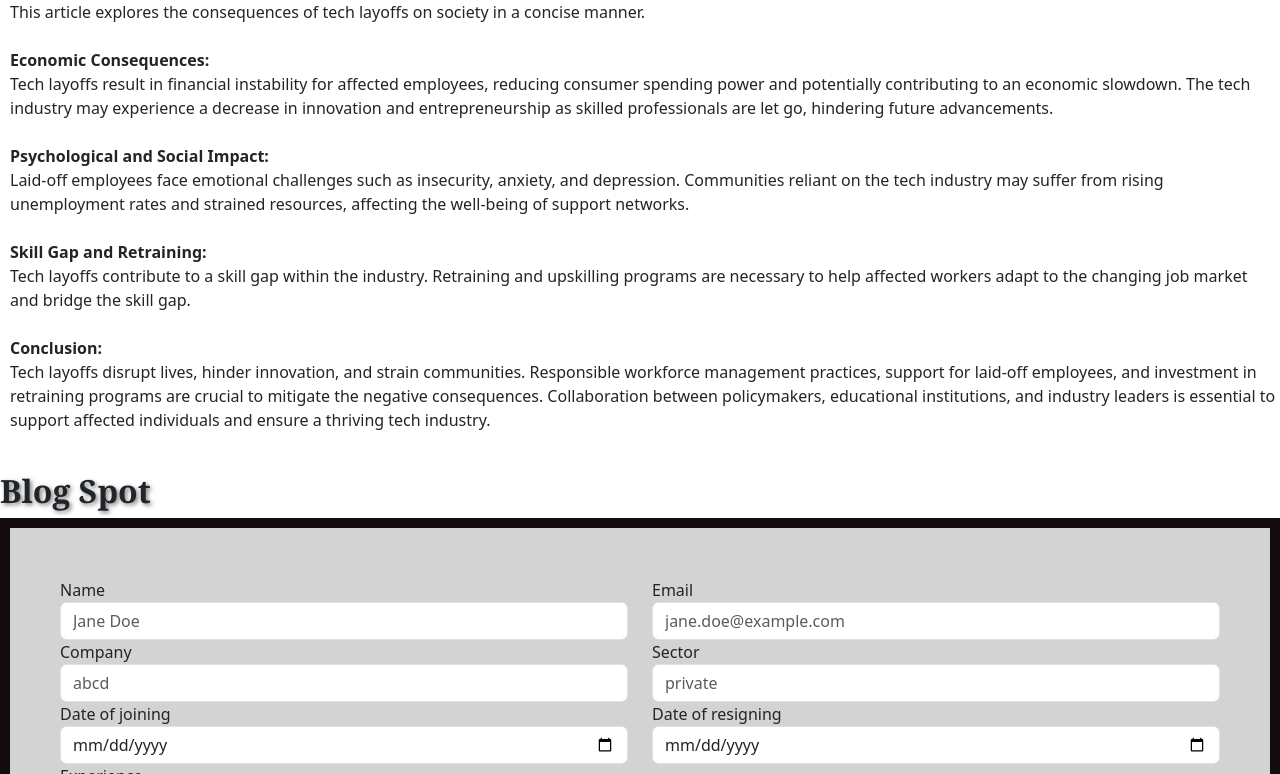
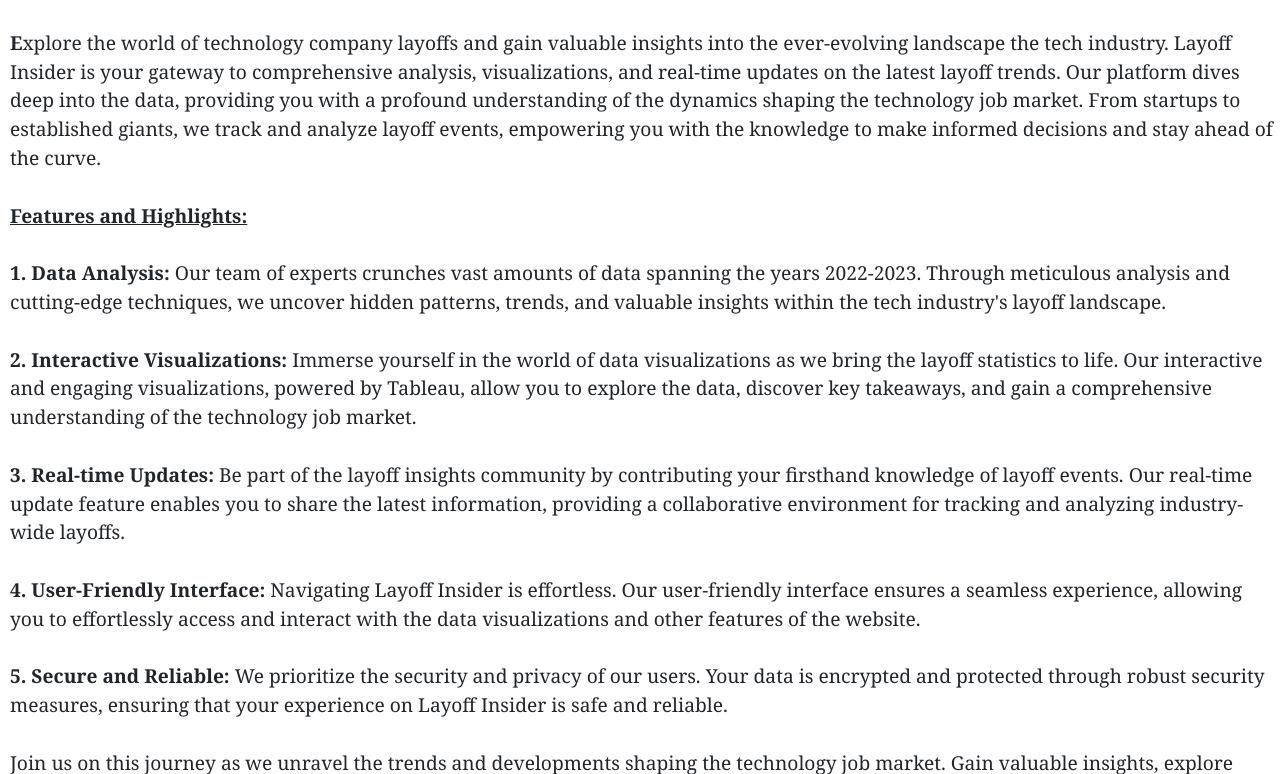
Before and after one commit to aswinshibu2001/miniproject, a website with bundled scripts: page index.html in a window 1280 px wide. Shown: the part 602-1376 px from the top of the page. Built offline with nearby package versions, Linux system fonts and the light colour scheme; no server answers.

Commit message:
Update index.html
description content added

```diff
--- a/index.html
+++ b/index.html
@@ -51,39 +51,33 @@
 
       <img src="assets\Layoffs.jpg" class="img-fluid" alt="layoff image"  style="height: 400px; width: 1400px;">
 
-<h1 >The Impact of Tech Layoffs on Society </h1>
+<h1 > Welcome to <b>L</b>ayoff <b>I</b>nsider - Unveiling Technology Company Layoff Trends </h1>
 
 
-<p style="margin-top: 10px;margin-left: 10px;">
-   <b> Introduction:</b><br>
-Tech layoffs, the termination of employees in the technology sector,
-have profound implications for individuals and society. <br>This article explores
-the consequences of tech layoffs on society in a concise manner.<br><br>
+<p style="margin-top: 10px;margin-left: 10px;font-family: Georgia, 'Times New Roman', Times, serif;font-size:  larger;">
 
-<b> Economic Consequences:</b><br>
-Tech layoffs result in financial instability for affected employees,
-reducing consumer spending power and potentially contributing to an economic slowdown.
-The tech industry may experience a decrease in innovation and entrepreneurship as
-skilled professionals are let go, hindering future advancements.<br><br>
 
-<b> Psychological and Social Impact:</b><br>
-Laid-off employees face emotional challenges such as insecurity, anxiety, and depression.
- Communities reliant on the tech industry may suffer from rising unemployment rates
-  and strained resources, affecting the well-being of support networks.<br><br>
+  <br><b>E</b>xplore the world of technology company layoffs and gain valuable insights into the ever-evolving landscape  the tech industry.
+  Layoff Insider is your gateway to comprehensive analysis, visualizations, and real-time updates on the latest layoff trends.
 
-  <b> Skill Gap and Retraining:</b><br>
-Tech layoffs contribute to a skill gap within the industry.
- Retraining and upskilling programs are necessary to help affected workers
-  adapt to the changing job market and bridge the skill gap.<br><br>
+  Our platform dives deep into the data, providing you with a profound understanding of the dynamics shaping the technology job market.
+  From startups to established giants, we track and analyze layoff events, empowering you with the knowledge to make informed decisions and stay ahead of the curve.<br><br>
 
-  <b> Conclusion:</b><br>
-Tech layoffs disrupt lives, hinder innovation, and strain communities.
- Responsible workforce management practices, support for laid-off employees,
-  and investment in retraining programs are crucial to mitigate the negative consequences.
-  Collaboration between policymakers, educational institutions, and industry
-  leaders is essential to support affected individuals and ensure a thriving tech industry.<br><br>
+  <b><u>Features and Highlights:</u></b><br><br>
+
+  <b>1. Data Analysis:</b> Our team of experts crunches vast amounts of data spanning the years 2022-2023. Through meticulous analysis and cutting-edge techniques, we uncover hidden patterns, trends, and valuable insights within the tech industry's layoff landscape.<br><br>
+
+  <b>2. Interactive Visualizations: </b>Immerse yourself in the world of data visualizations as we bring the layoff statistics to life. Our interactive and engaging visualizations, powered by Tableau, allow you to explore the data, discover key takeaways, and gain a comprehensive understanding of the technology job market.<br><br>
+
+  <b>3. Real-time Updates: </b>Be part of the layoff insights community by contributing your firsthand knowledge of layoff events. Our real-time update feature enables you to share the latest information, providing a collaborative environment for tracking and analyzing industry-wide layoffs.<br><br>
+
+  <b>4. User-Friendly Interface:</b> Navigating Layoff Insider is effortless. Our user-friendly interface ensures a seamless experience, allowing you to effortlessly access and interact with the data visualizations and other features of the website.<br><br>
+
+  <b> 5. Secure and Reliable:</b> We prioritize the security and privacy of our users. Your data is encrypted and protected through robust security measures, ensuring that your experience on Layoff Insider is safe and reliable.<br><br>
+
+  Join us on this journey as we unravel the trends and developments shaping the technology job market. Gain valuable insights, explore interactive visualizations, and stay informed with real-time updates. Layoff Insider is your ultimate resource for understanding the technology company layoff landscape.<br><br>
+
 </p>
-
 <h2 > Blog Spot</h2>
 
 
```
